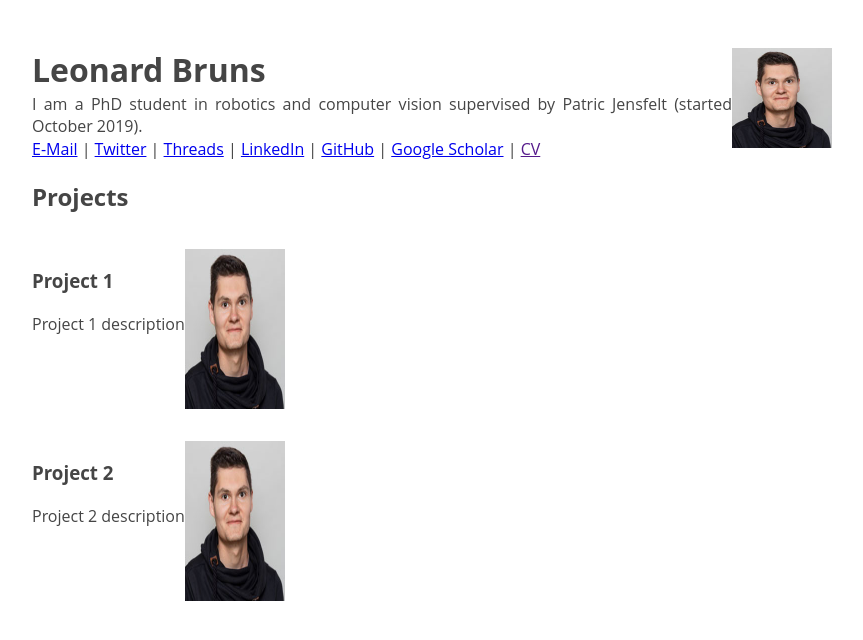
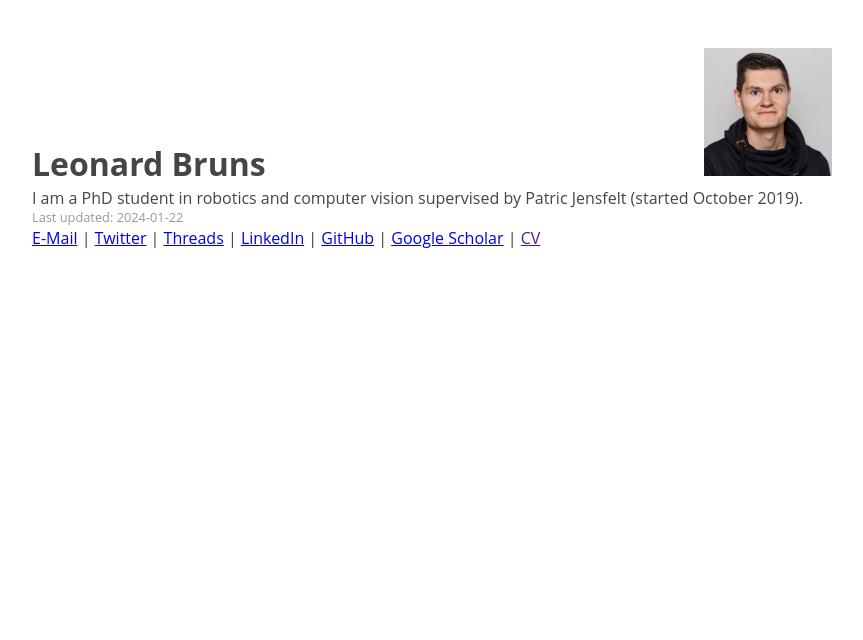
Before and after one commit to roym899/roym899.github.io, a plain HTML site: page index.html in a window 1280 px wide. Shown: the whole page, without its empty margins (208-1071 px from the left). Drawn offline with Linux system fonts and the light colour scheme.

Commit message:
Improve styling

```diff
--- a/index.html
+++ b/index.html
@@ -2,35 +2,41 @@
 <head>
     <title>Home</title>
     <link rel="stylesheet" href="style.css">
+    <meta name="viewport" content="width=device-width, initial-scale=1" />
 </head>
 <body>
-    <div id="header">
+    <div class="header">
         <h1>Leonard Bruns</h1>
-        <img id="profilephoto" src="photo.jpg" alt="Leonard Bruns" width="100">
+        <img src="photo.jpg" alt="Leonard Bruns">
     </div>
-    <div>
+    <div class="summary">
         I am a PhD student in robotics and computer vision supervised by Patric Jensfelt (started October 2019).
+    </div>
+    <div class="last-updated">
+        Last updated: 2024-01-22
     </div>
     <div>
         <a href="mailto:leonardb@kth.se">E-Mail</a> | <a href="https://twitter.com/leonard_bruns">Twitter</a> | <a href="https://www.threads.net/@roym899">Threads</a> | <a href="https://www.linkedin.com/in/leonard-bruns/">LinkedIn</a> | <a href="https://github.com/roym899/">GitHub</a> | <a href="https://scholar.google.com/citations?user=it2FrfsAAAAJ">Google Scholar</a> | <a href="">CV</a>
     </div>
 
-    <h2>Projects</h2>
-    <div class="project">
-        <img src="photo.jpg" alt="Leonard Bruns" width="100">
-        <div class="project-summary">
-            <div>
-                <h3>Project 1</h3>
-                <p>Project 1 description</p>
-            </div>
-        </div>
-    </div>
+    <!-- <div class="projects"> -->
+    <!--     <h2>Projects</h2> -->
+    <!--     <div class="project"> -->
+    <!--         <img src="photo.jpg" alt="Leonard Bruns" width="100"> -->
+    <!--         <div class="project-summary"> -->
+    <!--             <div> -->
+    <!--                 <h3>Project 1</h3> -->
+    <!--                 <p>Project 1 description</p> -->
+    <!--             </div> -->
+    <!--         </div> -->
+    <!--     </div> -->
 
-    <div class="project">
-        <img src="photo.jpg" alt="Leonard Bruns" width="100">
-        <div class="project-summary">
-            <h3>Project 2</h3>
-            <p>Project 2 description</p>
-        </div>
-    </div>
+    <!--     <div class="project"> -->
+    <!--         <img src="photo.jpg" alt="Leonard Bruns" width="100"> -->
+    <!--         <div class="project-summary"> -->
+    <!--             <h3>Project 2</h3> -->
+    <!--             <p>Project 2 description</p> -->
+    <!--         </div> -->
+    <!--     </div> -->
+    <!-- </div> -->
 </body>
--- a/style.css
+++ b/style.css
@@ -1,7 +1,7 @@
 body {
     font-family: Open Sans,Arial;
     color: #454545;
-    font-size: 16px;
+    font-size: 100%;
     margin: 2em auto;
     max-width: 800px;
     padding: 1em;
@@ -10,13 +10,9 @@ body {
     -webkit-hyphens: auto;
     -ms-hyphens: auto;
     hyphens: auto;
-}
-h1 {
-    display: inline-block;
-    margin: auto;
+    min-width: fit-content;
 }
 #profilephoto {
-    float: right;
 }
 .project img {
     display: inline-block;
@@ -30,3 +26,28 @@ h1 {
     float: left;
     padding-bottom: 1em;
 }
+.header {
+    display: flex;
+    flex-direction: row;
+    align-items: last baseline; /* to nicely align profile photo with h1 */
+}
+.header h1 {
+    display: inline-block;
+    margin-bottom: 0;
+    margin-right: auto; /* to push profile photo to the right */
+    padding-right: 1em;  /* to separate from profile photo */
+}
+.header img {
+    display: inline-block;
+    max-width: 8em;
+}
+.projects {
+    display: flex;
+    flex-direction: column;
+    flex-wrap: wrap;
+    justify-content: space-between;
+}
+.last-updated {
+    font-size: 0.8em;
+    color: #999;
+}
```
